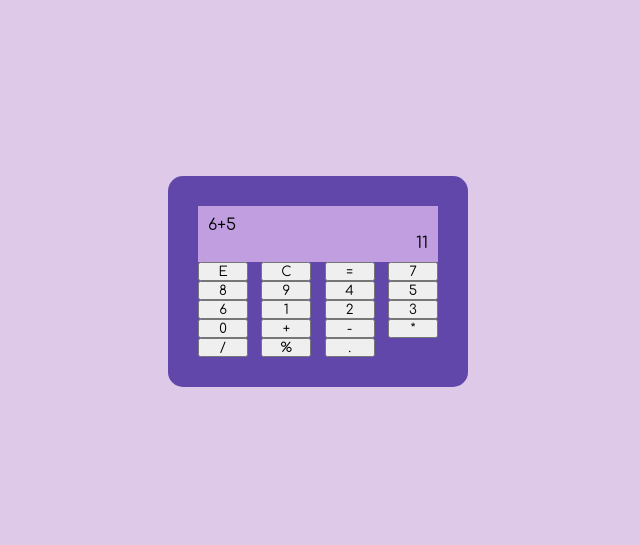
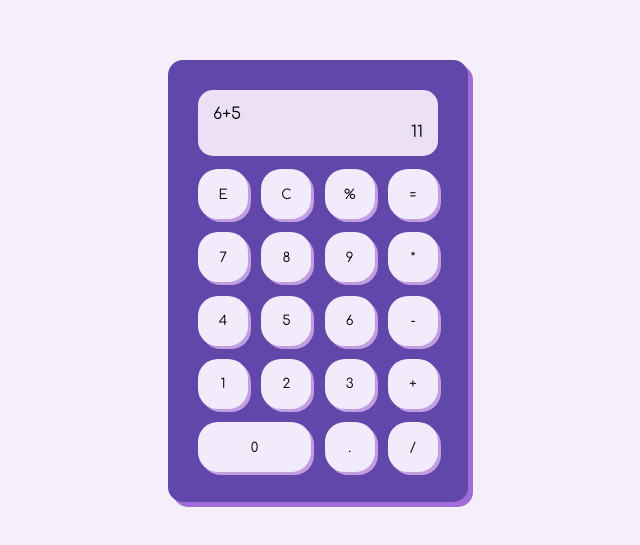
Before and after one commit to viktoriia-yash/calculator-vanilla-js, a plain HTML site: page index.html in a window 1280 px wide. Shown: the part 119-664 px from the top of the page, without its empty margins (322-962 px from the left). Drawn offline with Linux system fonts and the light colour scheme.

Commit message:
Finished working with CSS file
Changed the background color, set up padding and border for different elements in the CSS file, etc. Also changed the positions of the buttons in the HTML file.

```diff
--- a/css/style.css
+++ b/css/style.css
@@ -10,7 +10,7 @@
 .calculator-container {
   width: 100%;
   min-height: 100vh;
-  background-color: #dec9e9;
+  background-color: #f4effa;
   display: flex;
   justify-content: center;
   align-items: center;
@@ -21,12 +21,13 @@
   width: 300px;
   padding: 30px;
   border-radius: 15px;
+  box-shadow: 5px 5px #a06cd5;
 }
 
 .screen {
-  width: 100%;
-  background-color: #c19ee0;
-  padding: 10px;
+  background-color: #ebe0f5;
+  padding: 15px;
+  border-radius: 15px;
 }
 
 #result {
@@ -40,9 +41,24 @@
 
 .numpad button {
   width: 50px;
+  height: 50px;
   margin-right: 1em;
+  margin-top: 1em;
+  border-radius: 1.5em;
+  border: transparent;
+  background-color: #f2ebfb;
+  box-shadow: 3px 3px #c19ee0;
+  cursor: pointer;
 }
 
 .numpad button:nth-child(4n) {
   margin-right: 0;
 }
+
+#ze {
+  width: 8.5em;
+}
+
+#div {
+  margin-right: 0;
+}
--- a/index.html
+++ b/index.html
@@ -23,23 +23,23 @@
         <div class="numpad">
           <button id="erase">E</button>
           <button id="clear">C</button>
+          <button id="per">%</button>
           <button id="ans">=</button>
           <button id="se">7</button>
           <button id="ei">8</button>
           <button id="ni">9</button>
+          <button id="multi">*</button>
           <button id="fo">4</button>
           <button id="fi">5</button>
           <button id="si">6</button>
+          <button id="min">-</button>
           <button id="on">1</button>
           <button id="tw">2</button>
           <button id="th">3</button>
+          <button id="plus">+</button>
           <button id="ze">0</button>
-          <button id="plus">+</button>
-          <button id="min">-</button>
-          <button id="multi">*</button>
+          <button id="point">.</button>
           <button id="div">/</button>
-          <button id="per">%</button>
-          <button id="point">.</button>
         </div>
       </div>
     </div>
```
